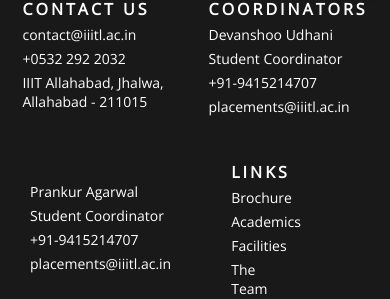
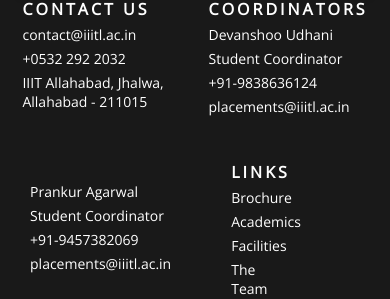
Before and after one commit to axios-iiitl/Placement-Website, a React (Create React App) app: page /courses in a window 390 px wide. Shown: the part 2932-3231 px from the top of the page. Built offline with nearby package versions, Linux system fonts and the light colour scheme.

Commit message:
Correct phone numbers

```diff
--- a/src/components/Footer.js
+++ b/src/components/Footer.js
@@ -26,7 +26,7 @@
               <p className="footer-contact-name">Devanshoo Udhani</p>
               <p className="footer-contact-position">Student Coordinator</p>
               <p>
-                <a href="tel:+91-9415214707">+91-9415214707</a>
+                <a href="tel:+91-9415214707">+91-9838636124</a>
               </p>
               <p>
                 <a href="mailto:placements@iiitl.ac.in">
@@ -38,7 +38,7 @@
               <p className="footer-contact-name">Prankur Agarwal</p>
               <p className="footer-contact-position">Student Coordinator</p>
               <p>
-                <a href="tel:+91-9415214707">+91-9415214707</a>
+                <a href="tel:+91-9415214707">+91-9457382069</a>
               </p>
               <p>
                 <a href="mailto:placements@iiitl.ac.in">
```
